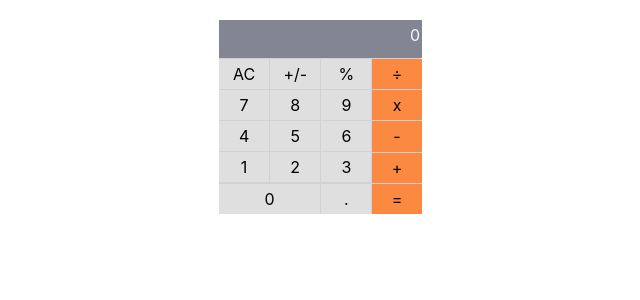
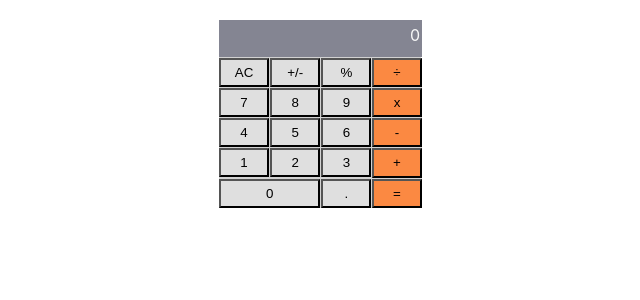
Before and after one commit to Maclenn77/Math-Magicians, a React (Create React App) app: page / in a window 1280 px wide. Shown: the top 300 px of the page, without its empty margins (320-960 px from the left). Built offline with nearby package versions, Linux system fonts and the light colour scheme.

Commit message:
Buttons works, but linters errors about empty type

```diff
--- a/package.json
+++ b/package.json
@@ -7,6 +7,7 @@
     "@testing-library/jest-dom": "^5.16.1",
     "@testing-library/react": "^12.1.2",
     "@testing-library/user-event": "^13.5.0",
+    "big.js": "^6.1.1",
     "react": "^17.0.2",
     "react-dom": "^17.0.2",
     "react-scripts": "5.0.0",
--- a/src/components/Calculator.js
+++ b/src/components/Calculator.js
@@ -3,33 +3,47 @@ import calculate from '../logic/calculate';
 import operate from '../logic/operate';
 
 class Calculator extends React.Component { // eslint-disable-line
+  constructor(props) {
+    super(props);
+      this.handleEvent = this.handleEvent.bind(this);
+      this.state = {
+      total: '0',
+      next: null,
+      operation: null
+    };
+  }
+
+  handleEvent = (e) => {
+      this.setState((previousState) => calculate(previousState, e.target.innerText));
+  }
 
   render() {
+    const { total, next, operation} = this.state;
     return (
       <div className="calculator">
-        <div className="calc-display">0</div>
+        <div className="calc-display">{total}{operation}{next}</div>
         <div className="calc-main">
-          <div className="btn">AC</div>
-          <div className="btn">+/-</div>
-          <div className="btn">%</div>
-          <div className="btn">7</div>
-          <div className="btn">8</div>
-          <div className="btn">9</div>
-          <div className="btn">4</div>
-          <div className="btn">5</div>
-          <div className="btn">6</div>
-          <div className="btn">1</div>
-          <div className="btn">2</div>
-          <div className="btn">3</div>
-          <div className="btn calc-zero">0</div>
-          <div className="btn btn-point">.</div>
+          <button className="btn" onClick={this.handleEvent}>AC</button>
+          <button className="btn" onClick={this.handleEvent}>+/-</button>
+          <button className="btn" onClick={this.handleEvent}>%</button>
+          <button className="btn" onClick={this.handleEvent}>7</button>
+          <button className="btn" onClick={this.handleEvent}>8</button>
+          <button className="btn" onClick={this.handleEvent}>9</button>
+          <button className="btn" onClick={this.handleEvent}>4</button>
+          <button className="btn" onClick={this.handleEvent}>5</button>
+          <button className="btn" onClick={this.handleEvent}>6</button>
+          <button className="btn" onClick={this.handleEvent}>1</button>
+          <button className="btn" onClick={this.handleEvent}>2</button>
+          <button className="btn" onClick={this.handleEvent}>3</button>
+          <button className="btn calc-zero" onClick={this.handleEvent}>0</button>
+          <button className="btn btn-point" onClick={this.handleEvent}>.</button>
         </div>
         <div className="calc-operators">
-          <div className="btn-operators">÷</div>
-          <div className="btn-operators">x</div>
-          <div className="btn-operators">-</div>
-          <div className="btn-operators">+</div>
-          <div className="btn-operators">=</div>
+          <button className="btn-operators" onClick={this.handleEvent}>÷</button>
+          <button className="btn-operators" onClick={this.handleEvent}>x</button>
+          <button className="btn-operators" onClick={this.handleEvent}>-</button>
+          <button className="btn-operators" onClick={this.handleEvent}>+</button>
+          <button className="btn-operators" onClick={this.handleEvent}>=</button>
         </div>
 
       </div>
@@ -38,34 +52,4 @@ class Calculator extends React.Component { // eslint-disable-line
   }
 }
 
-// const Calculator = () => (
-//   <div className="calculator">
-//     <div className="calc-display">0</div>
-//     <div className="calc-main">
-//       <div className="btn">AC</div>
-//       <div className="btn">+/-</div>
-//       <div className="btn">%</div>
-//       <div className="btn">7</div>
-//       <div className="btn">8</div>
-//       <div className="btn">9</div>
-//       <div className="btn">4</div>
-//       <div className="btn">5</div>
-//       <div className="btn">6</div>
-//       <div className="btn">1</div>
-//       <div className="btn">2</div>
-//       <div className="btn">3</div>
-//       <div className="btn calc-zero">0</div>
-//       <div className="btn btn-point">.</div>
-//     </div>
-//     <div className="calc-operators">
-//       <div className="btn-operators">÷</div>
-//       <div className="btn-operators">x</div>
-//       <div className="btn-operators">-</div>
-//       <div className="btn-operators">+</div>
-//       <div className="btn-operators">=</div>
-//     </div>
-
-//   </div>
-// );
-
 export default Calculator;
--- a/src/logic/calculate.js
+++ b/src/logic/calculate.js
@@ -16,7 +16,7 @@ function isNumber(item) {
 export default function calculate(obj, buttonName) {
   if (buttonName === 'AC') {
     return {
-      total: null,
+      total: '0',
       next: null,
       operation: null,
     };
```
Also changed, not shown: 1 other file (tests, documents, lock files or other folders).
